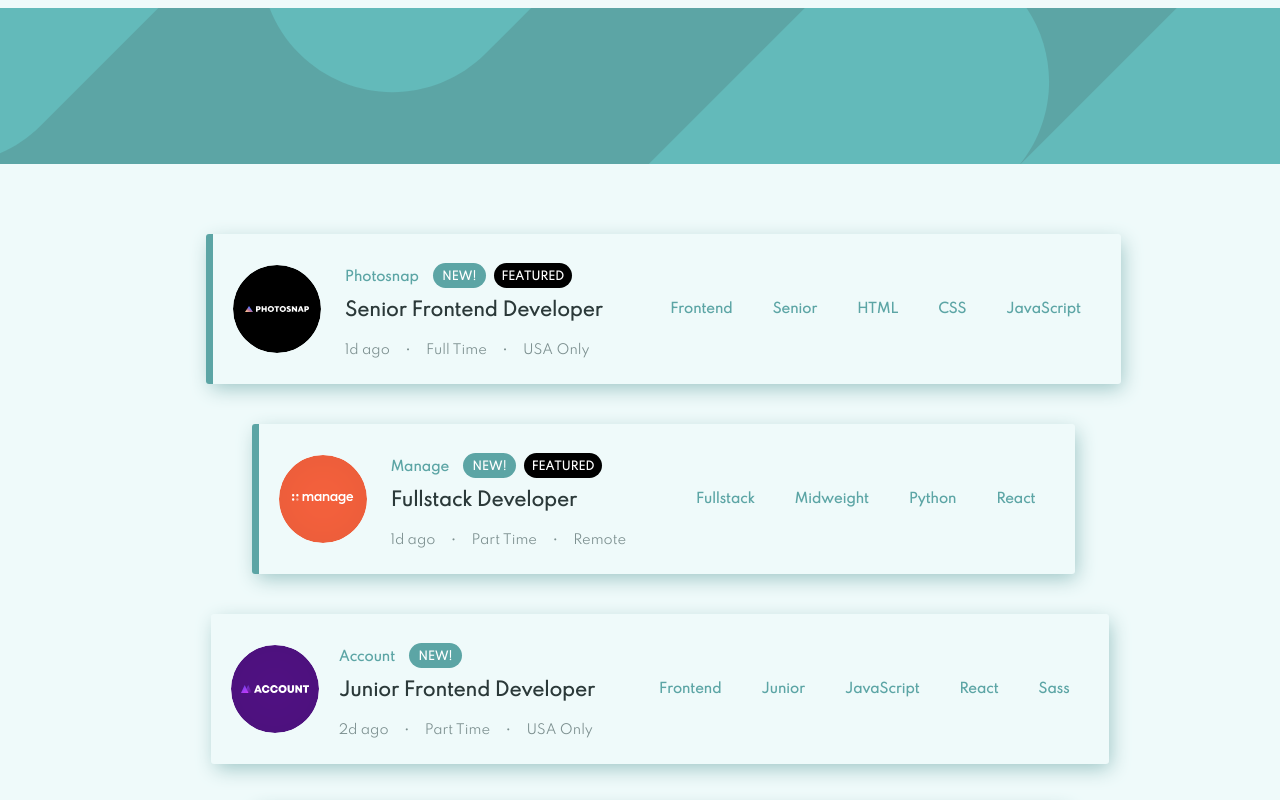
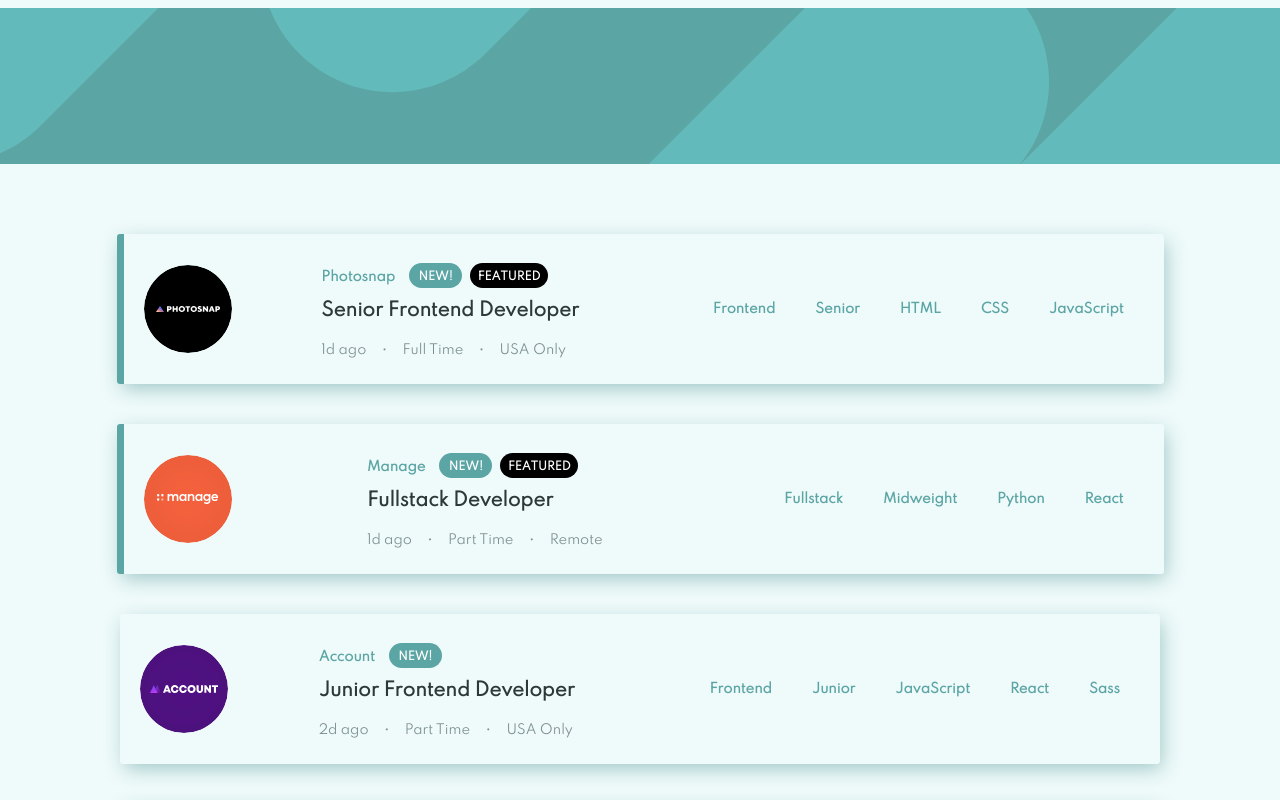
Before and after one commit to sergethi/placement-frontend-copy, an Angular app: page / in a window 1280 px wide. Shown: the top 800 px of the page. Built offline with nearby package versions, Linux system fonts and the light colour scheme.

Commit message:
fix: job card width size

```diff
--- a/src/app/job-card/job-card.component.css
+++ b/src/app/job-card/job-card.component.css
@@ -5,7 +5,7 @@
     align-items: center;
     padding: 15px 20px;
     max-width: 1070px;
-    width: 100%;
+    width: 1000px;
     height: 120px;
     margin: 20px 0px;
     box-shadow: 3px 6px 20px -2px #9bc4c4;
```
